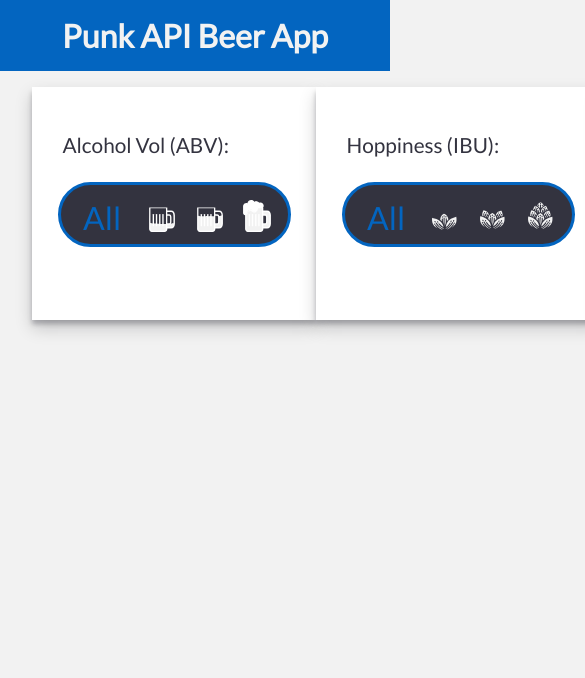
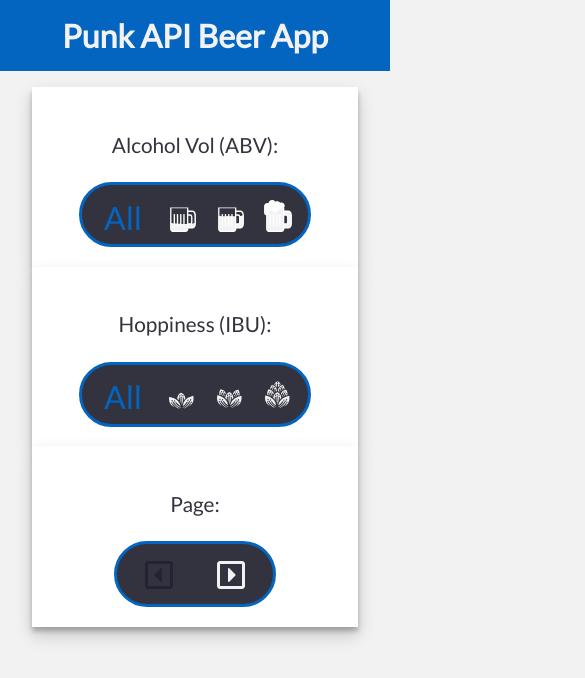
Before and after one commit to Ganesh-Balaji-Radhakrishnan/punk-api-beer-app, a plain HTML site: page index.html in a window 390 px wide. Shown: the top 678 px of the page, 585 px wide, since content can reach past the window. Drawn offline with Linux system fonts and the light colour scheme; no server answers.

Commit message:
added media queries

```diff
--- a/index.css
+++ b/index.css
@@ -57,6 +57,13 @@ header {
     margin-bottom: 2em;
 }
 
+@media (max-width:850px){
+    .filters{
+        display: flex;
+        flex-direction: column;
+    }
+}
+
 .filter-card {
     padding: .8rem;
 }
@@ -65,6 +72,14 @@ header {
     padding: .4rem .8rem;
 }
 
+@media (max-width:850px){
+    .filter-container{
+        width: 100%;
+        display: flex;
+        flex-direction: column;
+        align-items: center;
+    }
+}
 .filter-text p {
     color: var(--black);
     font-size: 1.3rem;
```
